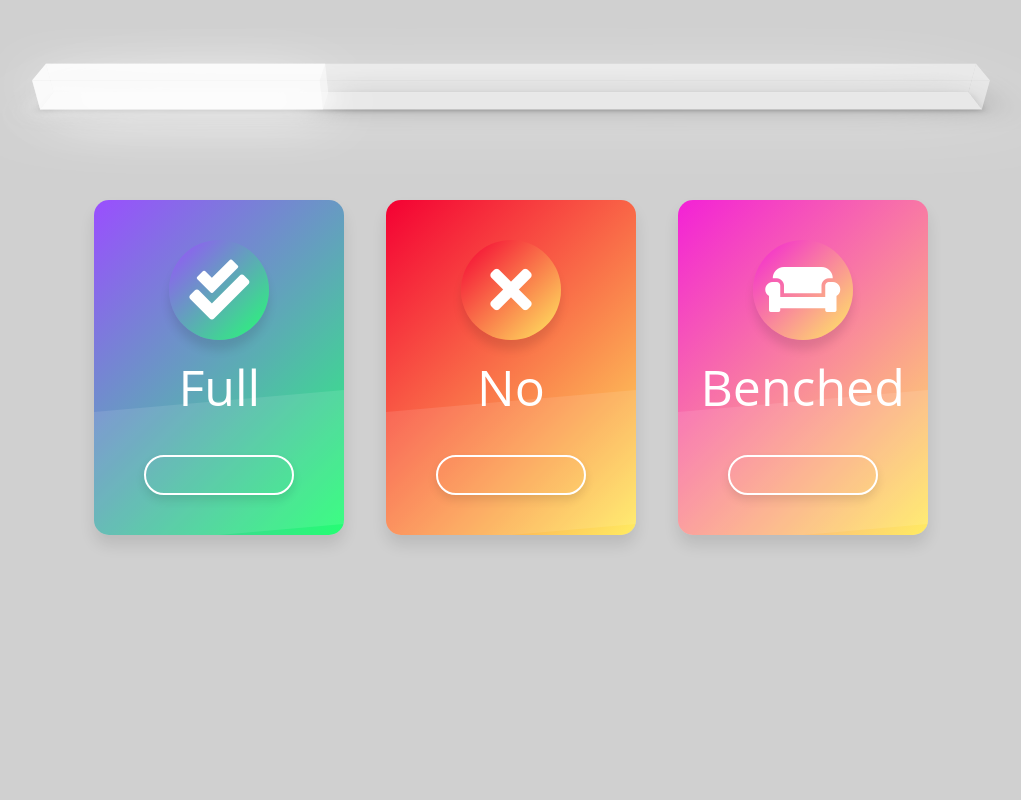
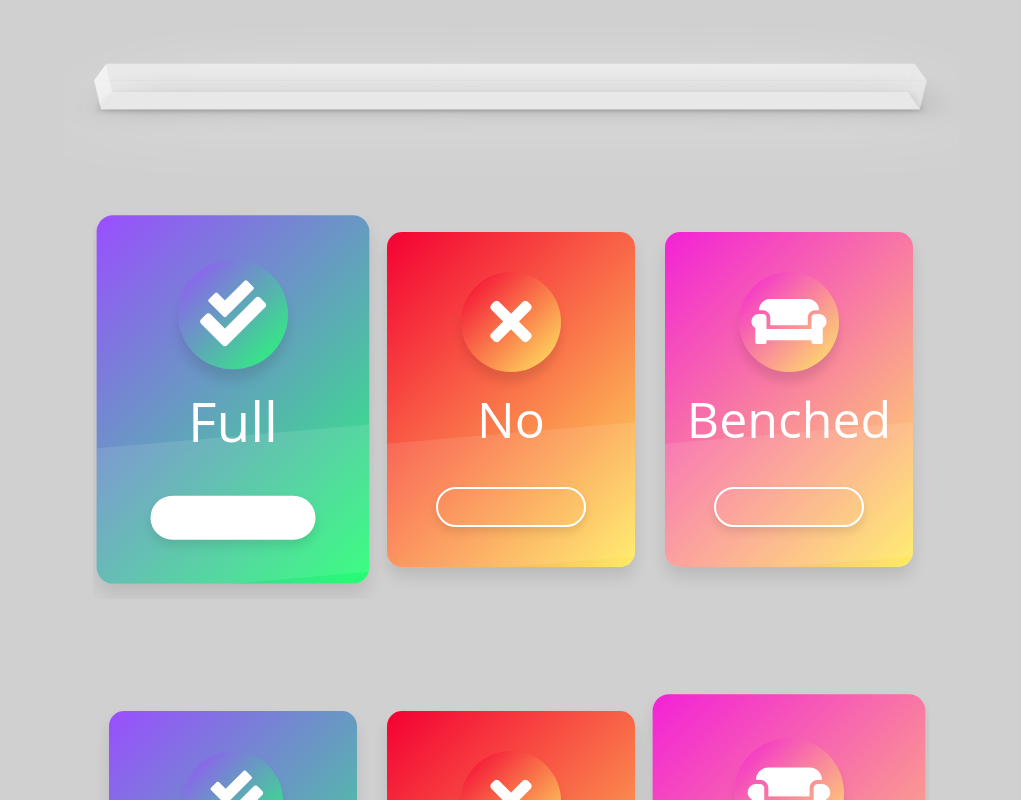
Before and after one commit to rezwanhaleem/game-roster-tracker, a React (Create React App) app: page / in a window 1280 px wide. Shown: the top 800 px of the page, without its empty margins (129-1150 px from the left). Built offline with nearby package versions, Linux system fonts and the light colour scheme.

Commit message:
Added Carousel & minor Progress bar functions

```diff
--- a/src/components/App.js
+++ b/src/components/App.js
@@ -1,16 +1,29 @@
 import React from 'react';
 
 import Progress from './Progress';
-import Cards from './Cards';
+import Carousel from './Carousel';
 import '../style/App.css';
 
-function App() {
-  return (
-    <div className="App">
-      <Progress />
-      <Cards />
-    </div>
-  );
+class App extends React.Component {
+  state = {
+    players: [1,3,1,1,2],
+    visible: 0
+  };
+
+  selectPlayer = (index) => {
+    this.setState({visible:index});
+  }
+
+  render() {
+    return (
+      <div className="App">
+        <div className="container">
+          <Progress points={this.state.players.length-1} onPlayerSelect={this.selectPlayer}/>
+          <Carousel visible={this.state.visible} players={this.state.players} />
+        </div>
+      </div>
+    );
+  }
 }
 
 export default App;
--- a/src/components/Cards.js
+++ b/src/components/Cards.js
@@ -4,48 +4,65 @@ import '../style/Cards.css';
 
 class Cards extends React.Component {
   state = {
-    keyPressed1: '',
-    keyPressed2: '',
-    keyPressed3: ''
+    selected1: '',
+    selected2: '',
+    selected3: ''
   };
+
+  handleClick = (cardId) => {
+    switch(cardId) {
+      case 1:
+        this.setState({selected1: 'selected', selected2: '', selected3: ''});
+        break;
+      case 2:
+        this.setState({selected1: '', selected2: 'selected', selected3: ''});
+        break;
+      case 3:
+        this.setState({selected1: '', selected2: '', selected3: 'selected'});
+        break;
+      default:
+        break;
+    }
+  }
 
   handleKeyDown = (e) => {
     if (e.keyCode === 49 || e.keyCode === 70) {
-      this.setState({keyPressed1: 'key-pressed'});
-      setTimeout(() => {
-        this.setState({keyPressed1: ''});
-      }, 400);
+      this.handleClick(1);
     }
     else if (e.keyCode === 50 || e.keyCode === 78) {
-      this.setState({keyPressed2: 'key-pressed'});
-      setTimeout(() => {
-        this.setState({keyPressed2: ''});
-      }, 400);
+      this.handleClick(2);
     }
     else if (e.keyCode === 51 || e.keyCode === 66) {
-      this.setState({keyPressed3: 'key-pressed'});
-      setTimeout(() => {
-        this.setState({keyPressed3: ''});
-      }, 400);
+      this.handleClick(3);
+    }
+  }
+
+  handleVisibility = () => {
+    if(this.props.visible) {
+      document.addEventListener("keydown", this.handleKeyDown, false);
+      return 'visible';
+    }
+    else {
+      document.removeEventListener("keydown", this.handleKeyDown, false);
+      return '';
     }
   }
 
   componentDidMount(){
-    document.addEventListener("keydown", this.handleKeyDown, false);
-  }
-
-  componentWillMount(){
-    document.removeEventListener("keydown", this.handleKeyDown, false);
+    this.handleClick(this.props.player);
   }
 
   render() {
     return (
-      <section className="Cards">
+      <section className={"Cards " + this.handleVisibility()}>
         <div className="container-fluid">
           <div className="container">
             <div className="row">
               <div className="col-sm-4">
-                <div className={"card text-center "+ this.state.keyPressed1}>
+                <div className={"card text-center "+ this.state.selected1} onClick={(e) => {
+                  e.preventDefault();
+                  this.handleClick(1);
+                }}>
                   <div className="title">
                     <i className="fa fa-check-double" aria-hidden="true"></i>
                   </div>
@@ -53,31 +70,31 @@ class Cards extends React.Component {
                     <h4>Full</h4>
                   </div>
 
-                  <a href="#"></a>
+                  <div className="checkbox"></div>
                 </div>
               </div>
               {/* <!-- END Col one --> */}
               <div className="col-sm-4">
-                <div className={"card text-center "+ this.state.keyPressed2}>
+                <div className={"card text-center "+ this.state.selected2} onClick={(e) => this.handleClick(2)}>
                   <div className="title">
                     <i className="fa fa-times" aria-hidden="true"></i>
                   </div>
                   <div className="price">
                     <h4>No</h4>
                   </div>
-                  <a href="#"></a>
+                  <div className="checkbox"></div>
                 </div>
               </div>
               {/* <!-- END Col two --> */}
               <div className="col-sm-4">
-                <div className={"card text-center "+ this.state.keyPressed3}>
+                <div className={"card text-center "+ this.state.selected3} onClick={(e) => this.handleClick(3)}>
                   <div className="title">
                     <i className="fa fa-couch" aria-hidden="true"></i>
                   </div>
                   <div className="price">
                     <h4>Benched</h4>
                   </div>
-                  <a href="#"></a>
+                  <div className="checkbox"></div>
                 </div>
               </div>
               {/* <!-- END Col three --> */}
--- /dev/null
+++ b/src/components/Carousel.js
@@ -0,0 +1,23 @@
+import React from 'react';
+
+import Cards from './Cards';
+import '../style/Carousel.css';
+
+class Carousel extends React.Component {
+
+    renderCards(){
+        return this.props.players.map((player, index)=>{
+            return <Cards key={index} visible={(this.props.visible===index)} player={player}/>;
+        });
+    };
+
+    render() {
+        return(
+            <section className="Carousel">
+                {this.renderCards()}
+            </section>
+        );
+    }
+}
+
+export default Carousel;
--- a/src/components/Progress.js
+++ b/src/components/Progress.js
@@ -3,7 +3,55 @@ import React from 'react';
 import '../style/Progress.css';
 
 class Progress extends React.Component{
-    state = {Animate: 'anim'};
+    state = {
+        progess: 0,
+        bounds: {
+            start: undefined,
+            end: undefined,
+            len: undefined
+        },
+        Animate: 'anim',
+        moving: ''
+    };
+
+    handleMouseDown = (e) => {
+        let bounds = e.currentTarget.getBoundingClientRect();
+        let x = e.clientX;
+        this.setState(
+            {moving:'moving',bounds:{start:bounds.left,end:bounds.right,len:(bounds.right-bounds.left)}},
+            () => this.setState({progess:this.getBarPercent(x)})
+        );
+        document.addEventListener("mouseup", this.handleMouseUp, false);
+        document.addEventListener("mousemove", this.handleMouseMove, false);
+
+    }
+
+    handleMouseUp = (e) => {
+        this.setState({moving:''});
+        document.removeEventListener("mouseup", this.handleMouseUp, false);
+        document.removeEventListener("mousemove", this.handleMouseMove, false);
+        let nearestPoint = Math.round(this.props.points*(this.state.progess/100));
+        let percent = Math.round((nearestPoint/this.props.points)*100);
+        this.setState({progess:percent});
+        this.props.onPlayerSelect(nearestPoint);
+    }
+
+    handleMouseMove = (e) => {
+        this.setState({progess:this.getBarPercent(e.clientX)});
+    }
+
+    getBarPercent = (currentPos) => {
+        if(currentPos < this.state.bounds.start) {
+            return 0;
+        }
+        else if(currentPos > this.state.bounds.end){
+            return 100;
+        }
+
+        let x = currentPos - this.state.bounds.start;
+        let pos = x/this.state.bounds.len;
+        return Math.round(pos*100);
+    }
 
     componentDidMount(){
         setTimeout(() => {
@@ -17,20 +65,20 @@ class Progress extends React.Component{
                 <section>
                     <article>
                         <div className="chart">
-                            <div className={"bar bar-30 white "+ this.state.Animate}>
-                                <div className="face top">
-                                    <div className="growing-bar"></div>
+                            <div className={"bar bar-"+ this.state.progess +" white "+ this.state.Animate}>
+                                <div className="face top" onMouseDown={this.handleMouseDown}>
+                                    <div className={"growing-bar " + this.state.moving}></div>
                                 </div>
                                 <div className="face side-0">
-                                    <div className="growing-bar"></div>
+                                    <div className={"growing-bar " + this.state.moving}></div>
                                 </div>
                                 <div className="face floor">
-                                    <div className="growing-bar"></div>
+                                    <div className={"growing-bar " + this.state.moving}></div>
                                 </div>
                                 <div className="face side-a"></div>
                                 <div className="face side-b"></div>
-                                <div className="face side-1">
-                                    <div className="growing-bar"></div>
+                                <div className="face side-1" onMouseDown={this.handleMouseDown}>
+                                    <div className={"growing-bar " + this.state.moving}></div>
                                 </div>
                             </div>
                         </div>
--- a/src/style/App.css
+++ b/src/style/App.css
@@ -28,6 +28,10 @@
   color: #61dafb;
 }
 
+.App .container {
+  width: 70%;
+}
+
 @keyframes App-logo-spin {
   from {
     transform: rotate(0deg);
--- a/src/style/Cards.css
+++ b/src/style/Cards.css
@@ -6,16 +6,19 @@ body{
   padding: 0;
  /* font-family: 'Roboto', sans-serif !important; */
 }
-section{
+section.Cards {
   width: 100%;
   -webkit-box-sizing: border-box;
           box-sizing: border-box;
           padding: 40px 0;
+  margin: 0 auto;
 }
 
-.container {
-  overflow: visible;
-  width: 70%;
+.Cards .container {
+  overflow: hidden;
+  width: 100% !important;
+  margin: 0;
+  padding: 2em 1em;
 }
 
 .card{
@@ -32,7 +35,8 @@ section{
 transition: .5s;
 overflow: hidden;
 }
-.card:hover{
+.card:hover,
+.card.selected {
   cursor: pointer;
   -webkit-transform: scale(1.1);
           transform: scale(1.1);
@@ -106,7 +110,8 @@ list-style: none;
 color: #fff;
 font-size: 16px;
 }
-.card a {
+.card a,
+.card .checkbox {
   position: relative;
   z-index: 2;
   background: #fff;
@@ -131,7 +136,12 @@ font-size: 16px;
 
 .card:hover a,
 .card:active a,
-.card.key-pressed a {
+.card.key-pressed a,
+.card.selected a,
+.card:hover .checkbox,
+.card:active .checkbox,
+.card.key-pressed .checkbox,
+.card.selected .checkbox {
     cursor: pointer;
     border: none;
     background-color: #fff;
--- a/src/style/Progress.css
+++ b/src/style/Progress.css
@@ -39,7 +39,7 @@ header p {
 }
 .Progress section article {
   align-self: center;
-  width: 70%;
+  width: 90%;
   margin-bottom: 2em;
 }
 .Progress section article p,
@@ -135,6 +135,11 @@ p span {
   width: 100%;
   height: 2em;
 }
+
+.growing-bar.moving {
+  transition: none !important;
+}
+
 .bar.yellow .side-a,
 .bar.yellow .growing-bar {
   background-color: rgba(241, 196, 15, 0.6);
```
Also changed, not shown: src/style/Carousel.css (added).
